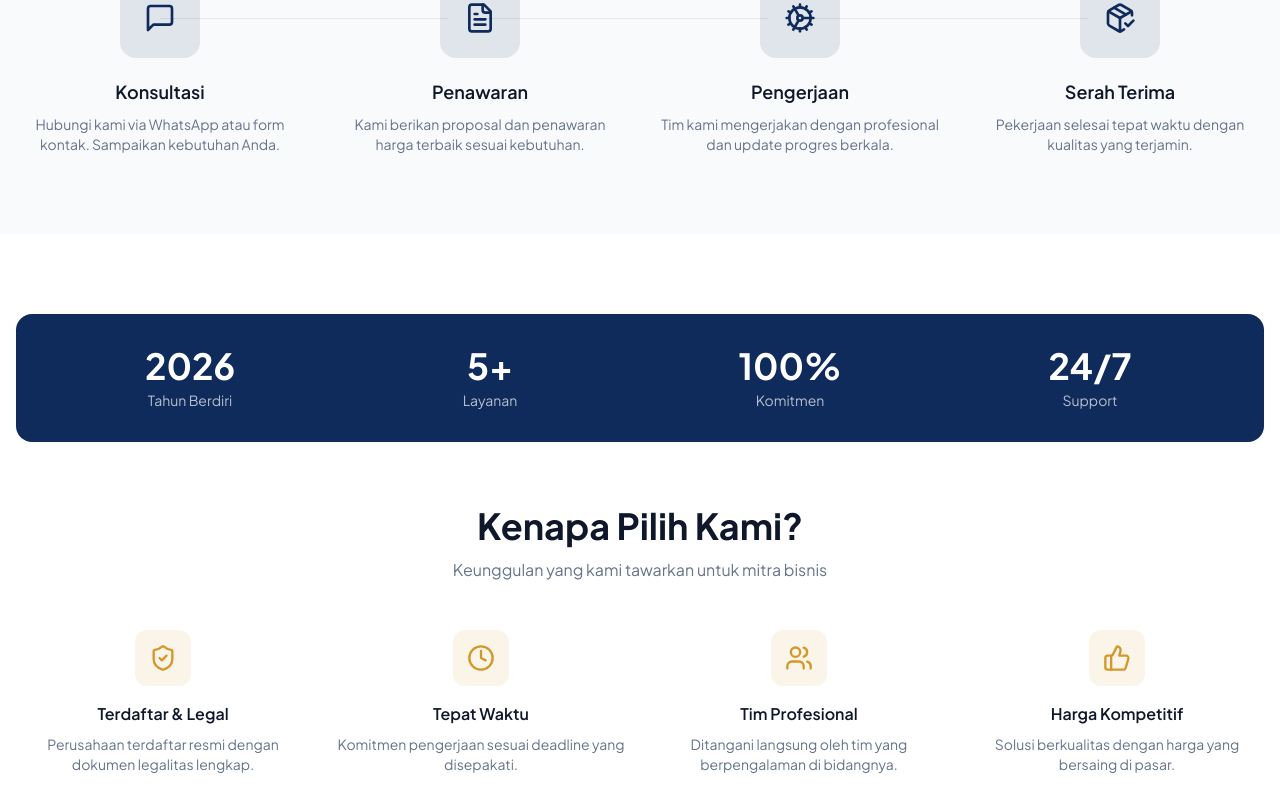
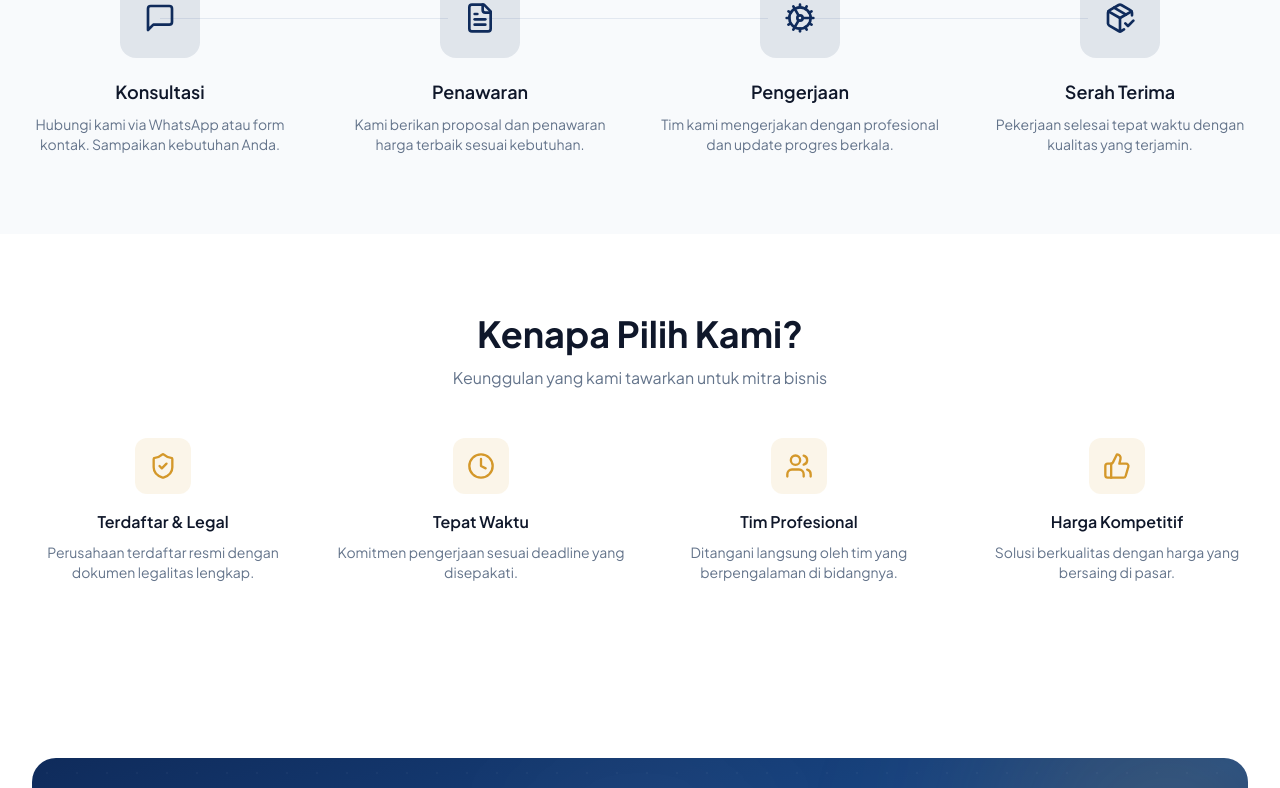
Before and after one commit to Torrayz/companysyahri, a Next.js app: page / in a window 1280 px wide. Shown: the part 2009-2797 px from the top of the page. Built offline with nearby package versions, Linux system fonts and the light colour scheme; no server answers; the database is empty.

Commit message:
hapus stats bar di beranda (sudah ada di profil)

```diff
--- a/src/components/public/why-choose-us.tsx
+++ b/src/components/public/why-choose-us.tsx
@@ -24,33 +24,15 @@ const reasons = [
   },
 ]
 
-const stats = [
-  { value: '2026', label: 'Tahun Berdiri' },
-  { value: '5+', label: 'Layanan' },
-  { value: '100%', label: 'Komitmen' },
-  { value: '24/7', label: 'Support' },
-]
-
 export function WhyChooseUs() {
   return (
     <section className="py-20">
       <div className="container mx-auto px-4">
-        {/* Stats bar */}
-        <Reveal>
-          <div className="grid grid-cols-2 gap-4 rounded-2xl bg-primary p-8 text-white md:grid-cols-4">
-            {stats.map((stat) => (
-              <div key={stat.label} className="text-center">
-                <p className="text-3xl font-bold md:text-4xl">{stat.value}</p>
-                <p className="mt-1 text-sm text-white/70">{stat.label}</p>
-              </div>
-            ))}
-          </div>
-        </Reveal>
-
-        {/* Why choose us */}
-        <div className="mt-16 text-center">
-          <h2 className="text-3xl font-bold text-text md:text-4xl">Kenapa Pilih Kami?</h2>
-          <p className="mt-3 text-text-muted">Keunggulan yang kami tawarkan untuk mitra bisnis</p>
+        <div className="text-center">
+          <Reveal>
+            <h2 className="text-3xl font-bold text-text md:text-4xl">Kenapa Pilih Kami?</h2>
+            <p className="mt-3 text-text-muted">Keunggulan yang kami tawarkan untuk mitra bisnis</p>
+          </Reveal>
         </div>
 
         <div className="mt-12 grid gap-6 sm:grid-cols-2 lg:grid-cols-4">
```
